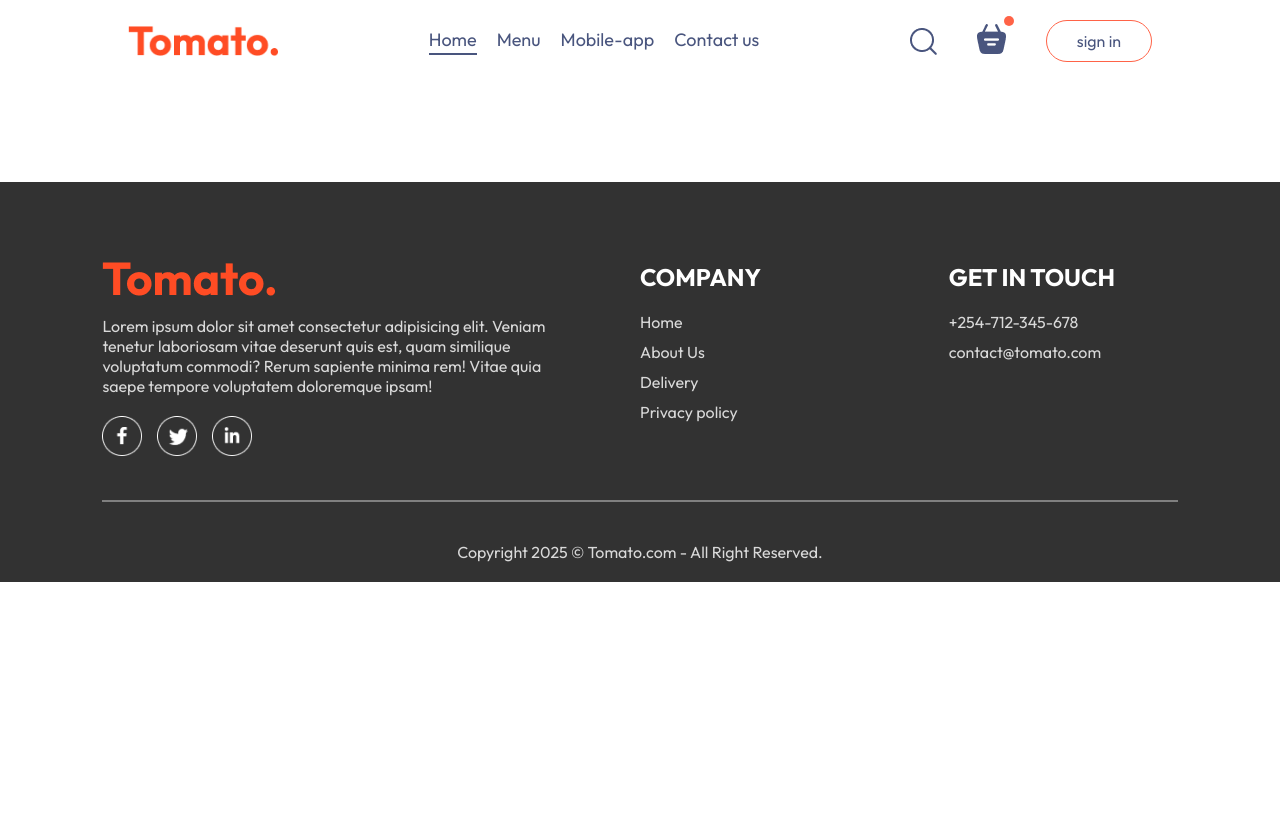
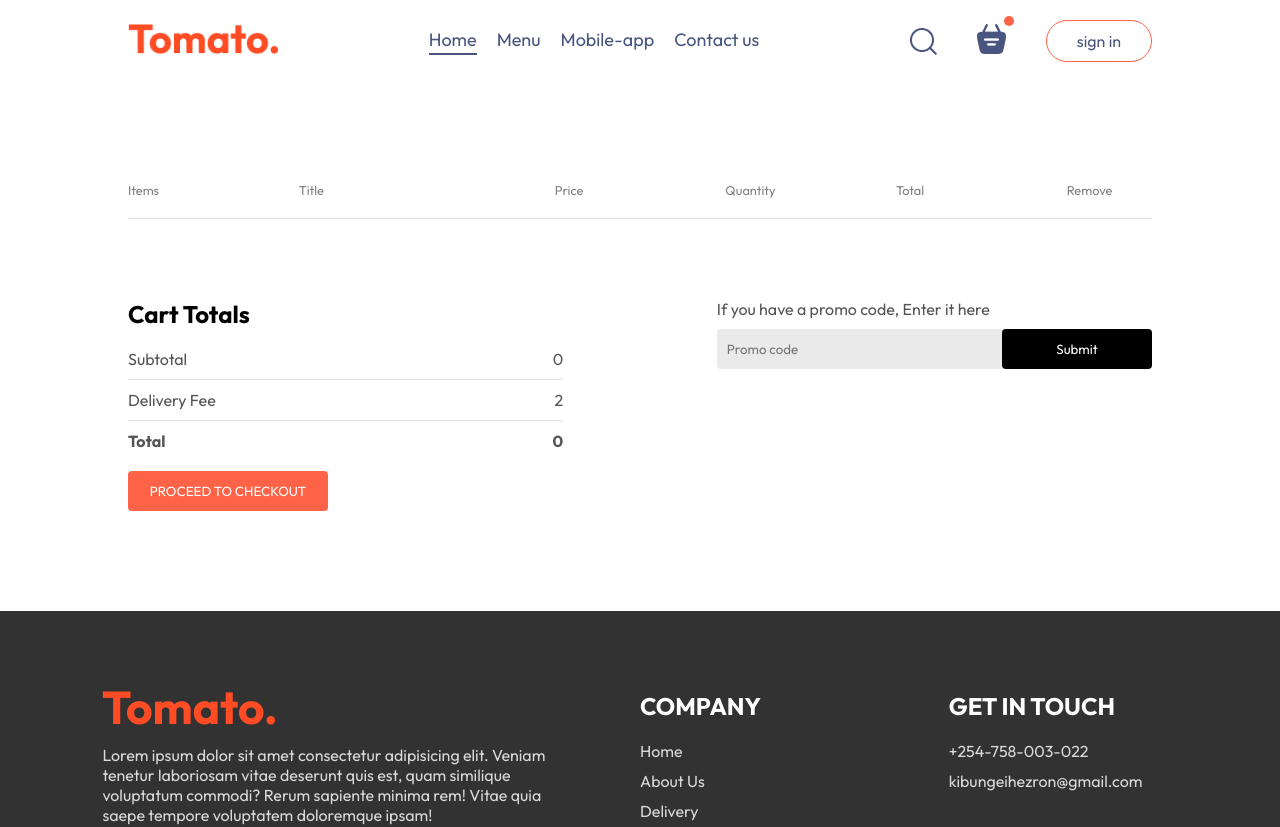
Before and after one commit to LimoHezron/React-Food-Delivery, a React (Vite) app: page /Cart in a window 1280 px wide. Shown: the top 827 px of the page. Before the commit the page ends 800 px from the top, so only its background shows below. Built offline with nearby package versions, Linux system fonts and the light colour scheme.

Commit message:
Cart finished

```diff
--- a/src/components/Footer/Footer.jsx
+++ b/src/components/Footer/Footer.jsx
@@ -27,8 +27,8 @@
             <div className="footer-content-right">
                 <h2>GET IN TOUCH</h2>
                 <ul>
-                    <li>+254-712-345-678</li>
-                    <li>contact@tomato.com</li>
+                    <li>+254-758-003-022</li>
+                    <li>kibungeihezron@gmail.com</li>
                 </ul>
             </div>
         </div>
--- a/src/components/Navbar/Navbar.jsx
+++ b/src/components/Navbar/Navbar.jsx
@@ -9,7 +9,7 @@
 
   return (
     <div className='navbar'>
-        <img src={assets.logo} alt="" className="logo" />
+    <Link to='/'><img src={assets.logo} alt="" className="logo" /></Link>
         <ul className='navbar-menu'>
             <Link to='/' onClick={()=>setMenu("Home")} className={menu === "Home"?"active":""}>Home</Link>
             <a href='#explore-menu' onClick={()=>setMenu("Menu")} className={menu === "Menu"?"active":""}>Menu</a>
@@ -19,7 +19,7 @@
         <div className="navbar-right">
             <img src={assets.search_icon} alt="" />
             <div className="navbar-search-icon">
-                <img src={assets.basket_icon} alt="" />
+                <Link to='/cart'><img src={assets.basket_icon} alt="" /></Link>
                 <div className="dot"></div>
             </div>
             <button onClick={()=>setShowLogin(true)}>sign in</button>
--- a/src/pages/Cart/Cart.css
+++ b/src/pages/Cart/Cart.css
@@ -0,0 +1,90 @@
+.cart{
+    margin-top: 100px;
+}
+.cart-items-title{
+    display: grid;
+    grid-template-columns: 1fr 1.5fr 1fr 1fr 1fr 0.5fr;
+    align-items: center;
+    color: grey;
+    font-size: max(1vw,12px);
+}
+.cart-items-item{
+    margin: 10px 0px;
+    color: black;
+}
+.cart-items-item img{
+    width: 50px;
+}
+.cart hr{
+    height: 1px;
+    background-color: #e2e2e2;
+    border: none;
+}
+.cart-items-item .cross{
+    cursor: pointer;
+}
+.cart-bottom{
+    margin-top: 80px;
+    display: flex;
+    justify-content: space-between;
+    gap: max(12vw,20px);
+}
+.cart-total{
+    display: flex;
+    flex: 1;
+    flex-direction: column;
+    gap: 20px;
+}
+.cart-total-details{
+    display: flex;
+    justify-content: space-between;
+    color: #555;
+}
+.cart-total hr{
+    margin: 10px 0px;
+}
+.cart-total button{
+    border: none;
+    color: white;
+    background-color: tomato;
+    width: max(15vw,200px);
+    padding: 12px 0px;
+    border-radius: 4px;
+    cursor: pointer;
+}
+.cart-promocode{
+    flex: 1;
+}
+.cart-promocode p{
+    color: #555;
+}
+.cart-promocode-input{
+    margin-top: 10px;
+    display: flex;
+    justify-content: space-between;
+    align-items: center;
+    background-color: #eaeaea;
+    border-radius: 4px;
+}
+.cart-promocode-input input{
+    background: transparent;
+    border: none;
+    outline: none;
+    padding-left: 10px;
+}
+.cart-promocode-input button{
+    width: max(10vw,150px);
+    padding: 12px 5px;
+    background-color: black;
+    border: none;
+    color: white;
+    border-radius: 4px;
+}
+@media (max-width:750px){
+    .cart-bottom{
+        flex-direction: column-reverse;
+    }
+    .cart-promocode{
+        justify-content: start;
+    }
+}
--- a/src/pages/Cart/Cart.jsx
+++ b/src/pages/Cart/Cart.jsx
@@ -1,12 +1,71 @@
-import React from 'react'
-import "./Cart.css"
+import React, { useContext } from "react";
+import "./Cart.css";
+import { StoreContext } from "../../components/Context/StoreContext";
 
 const Cart = () => {
+  const { cartItems, food_list, removeFromCart } = useContext(StoreContext);
   return (
-    <div>
+    <div className="cart">
+      <div className="cart-items">
+        <div className="cart-items-title">
+          <p>Items</p>
+          <p>Title</p>
+          <p>Price</p>
+          <p>Quantity</p>
+          <p>Total</p>
+          <p>Remove</p>
+        </div>
+        <br />
+        <hr />
+        {food_list.map((item, index) => {
+          if (cartItems[item._id] > 0) {
+            return (
+              <div>
+                <div className="cart-items-title cart-items-item">
+                  <img src={item.image} alt="" />
+                  <p>{item.name}</p>
+                  <p>${item.price}</p>
+                  <p>{cartItems[item._id]}</p>
+                  <p>${item.price * cartItems[item._id]}</p>
+                  <p onClick={()=>removeFromCart(item._id)} className="cross">x</p>
+                </div>
+                <hr />
+              </div>
+            );
+          }
+        })}
+      </div>
+      <div className="cart-bottom">
+        <div className="cart-total">
+          <h2>Cart Totals</h2>
+          <div>
+            <div className="cart-total-details">
+              <p>Subtotal</p>
+              <p>{0}</p>
+            </div>
+            <hr />
+            <div className="cart-total-details">
+              <p>Delivery Fee</p>
+              <p>{2}</p>
+            </div>
+            <hr />
+            <div className="cart-total-details">
+              <b>Total</b>
+              <b>{0}</b>
+            </div>
+          </div>
+          <button>PROCEED TO CHECKOUT</button>
+        </div>
+        <div className="cart-promocode">
+          <p>If you have a promo code, Enter it here</p>
+          <div className="cart-promocode-input">
+            <input type="text" placeholder="Promo code" />
+            <button>Submit</button>
+          </div>
+        </div>
+      </div>
+    </div>
+  );
+};
 
-    </div>
-  )
-}
-
-export default Cart
+export default Cart;
--- a/src/pages/PlaceOrder/PlaceOrder.jsx
+++ b/src/pages/PlaceOrder/PlaceOrder.jsx
@@ -4,7 +4,7 @@
 const PlaceOrder = () => {
   return (
     <div>
-
+        <h2>Place Order</h2>
     </div>
   )
 }
```
